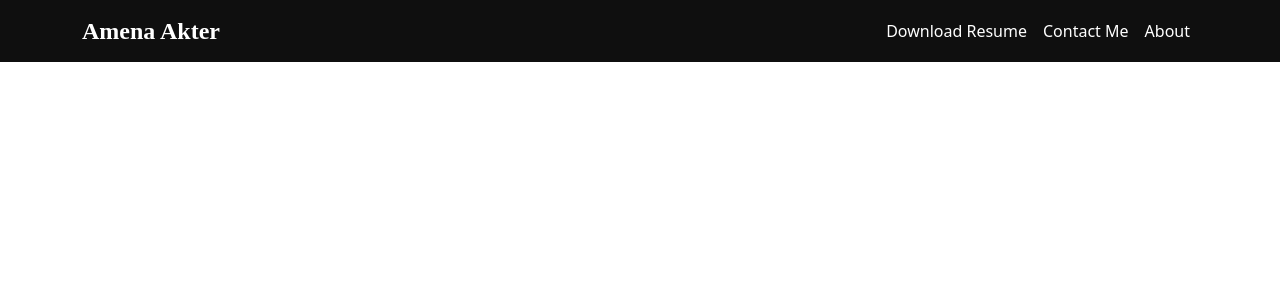
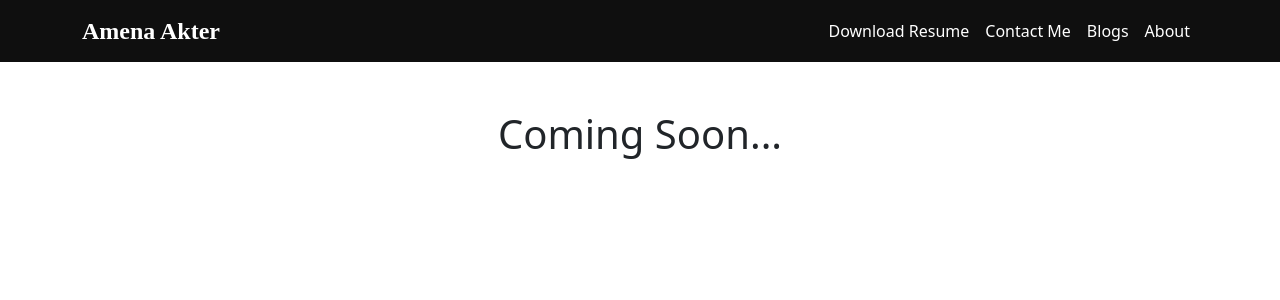
Before and after one commit to AmenaAkter5/portfolio-site-amena, a React (Create React App) app: page /blogs in a window 1280 px wide. Shown: the top 300 px of the page. Built offline with nearby package versions, Linux system fonts and the light colour scheme.

Commit message:
ui modified

```diff
--- a/src/App.js
+++ b/src/App.js
@@ -3,6 +3,8 @@ import './App.css';
 import Home from './Pages/Home/Home/Home';
 import Header from './Pages/Shared/Header/Header';
 import ProjectDetails from './Pages/ProjectDetails/ProjectDetails';
+import About from './Pages/About/About';
+import Blogs from './Pages/Blogs/Blogs';
 
 function App() {
   return (
@@ -11,7 +13,10 @@ function App() {
       <Routes>
         <Route path='/' element={<Home></Home>}></Route>
         <Route path='home' element={<Home></Home>}></Route>
+        <Route path='about' element={<About></About>}></Route>
+        <Route path='blogs' element={<Blogs></Blogs>}></Route>
         <Route path='project/:id' element={<ProjectDetails></ProjectDetails>}></Route>
+        <Route path='*' element={<About></About>}></Route>
       </Routes>
     </div>
   );
--- a/src/Pages/About/About.js
+++ b/src/Pages/About/About.js
@@ -1,4 +1,6 @@
 import React from 'react';
+import './About.css';
+
 
 const About = () => {
     return (
--- /dev/null
+++ b/src/Pages/Blogs/Blogs.js
@@ -0,0 +1,11 @@
+import React from 'react';
+
+const Blogs = () => {
+    return (
+        <div className='py-5 text-center'>
+            <h1>Coming Soon...</h1>
+        </div>
+    );
+};
+
+export default Blogs;
--- a/src/Pages/Home/Projects/Projects.js
+++ b/src/Pages/Home/Projects/Projects.js
@@ -23,8 +23,8 @@ const Projects = () => {
     return (
         <section className='project-section'>
             <div>
-                <h5 className='text-center fw-bold'>BEST Projects</h5>
-                <h2 className='text-center gradient-text-one'>Projects of Amena Akter</h2>
+                <h4 className='text-center fw-bold'>BEST Projects</h4>
+                <h1 className='text-center gradient-text-one'>Projects of Amena Akter</h1>
             </div>
             <div className='project-container'>
 
@@ -38,55 +38,6 @@ const Projects = () => {
                             </div>
                         </div>)
                 }
-
-                {/* <div>
-                    <div className='project'>
-                        <a href="/"><img src={tools} alt="" /></a>
-                        <p className='px-2'>Lorem ipsum dolor sit amet consectetur adipisicing elit. Qui sapiente totam omnis reprehenderit tenetur. Fugiat enim, doloremque</p>
-                        <button onClick={() => handleDetails(1)}>Explore More</button>
-                    </div>
-
-                </div>
-                <div>
-                    <div className='project'>
-                        <a href="/"><img src={fruits} alt="" /></a>
-                        <p className='px-2'>Lorem ipsum dolor sit amet consectetur adipisicing elit. Qui sapiente totam omnis reprehenderit tenetur. Fugiat enim, doloremque</p>
-                        <button onClick={() => handleDetails(2)}>Explore More</button>
-                    </div>
-
-                </div>
-                <div>
-                    <div className='project'>
-                        <a href="/"><img src={healer} alt="" /></a>
-                        <p className='px-2'>Lorem ipsum dolor sit amet consectetur adipisicing elit. Qui sapiente totam omnis reprehenderit tenetur. Fugiat enim, doloremque</p>
-                        <button onClick={() => handleDetails(3)}>Explore More</button>
-                    </div>
-
-                </div>
-                <div>
-                    <div className='project'>
-                        <a href="/"><img src={code} alt="" /></a>
-                        <p className='px-2'>Lorem ipsum dolor sit amet consectetur adipisicing elit. Qui sapiente totam omnis reprehenderit tenetur. Fugiat enim, doloremque</p>
-                        <button onClick={() => handleDetails(4)}>Explore More</button>
-                    </div>
-
-                </div>
-                <div>
-                    <div className='project'>
-                        <a href="/"><img src={selector} alt="" /></a>
-                        <p className='px-2'>Lorem ipsum dolor sit amet consectetur adipisicing elit. Qui sapiente totam omnis reprehenderit tenetur. Fugiat enim, doloremque</p>
-                        <button onClick={() => handleDetails(5)}>Explore More</button>
-                    </div>
-
-                </div>
-                <div>
-                    <div className='project'>
-                        <a href="/"><img src={salon} alt="" /></a>
-                        <p className='px-2'>Lorem ipsum dolor sit amet consectetur adipisicing elit. Qui sapiente totam omnis reprehenderit tenetur. Fugiat enim, doloremque</p>
-                        <button onClick={() => handleDetails(6)}>Explore More</button>
-                    </div>
-
-                </div> */}
             </div>
         </section>
     );
--- a/src/Pages/Shared/Header/Header.js
+++ b/src/Pages/Shared/Header/Header.js
@@ -20,7 +20,10 @@ const Header = () => {
                         <Nav.Link href='#contact' className='text-white fs-7'>
                             Contact Me
                         </Nav.Link>
-                        <Nav.Link className='text-white fs-7'>
+                        <Nav.Link as={Link} to="/blogs" className='text-white fs-7'>
+                            Blogs
+                        </Nav.Link>
+                        <Nav.Link as={Link} to="/about" className='text-white fs-7'>
                             About
                         </Nav.Link>
                     </Nav>
```
